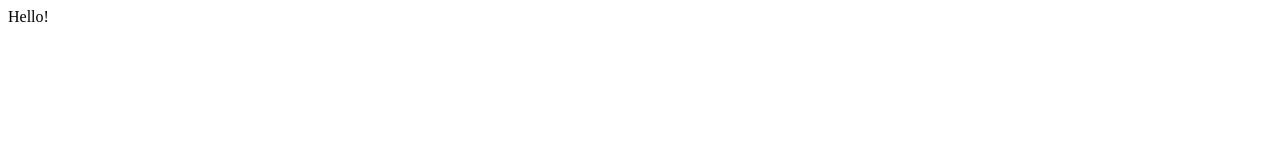
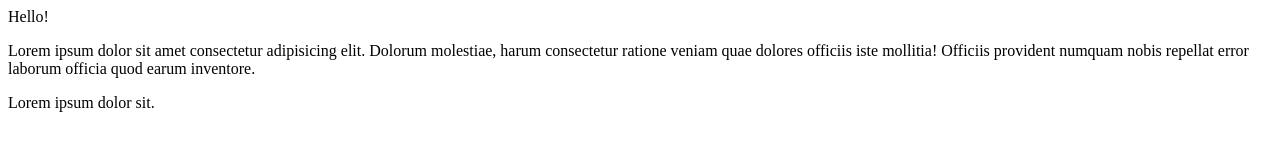
Before and after one commit to ekinaal/demo-repo, a plain HTML site: page index.html in a window 1280 px wide. Drawn offline with Linux system fonts and the light colour scheme.

Commit message:
Added 2 <p> in html
 Two paragraphs added in the index.html

```diff
--- a/index.html
+++ b/index.html
@@ -1 +1,5 @@
 <div>Hello!</div>
+<p>Lorem ipsum dolor sit amet consectetur adipisicing elit. Dolorum molestiae, harum consectetur ratione veniam quae
+    dolores officiis iste mollitia! Officiis provident numquam nobis repellat error laborum officia quod earum
+    inventore.</p>
+<p>Lorem ipsum dolor sit.</p>
```
